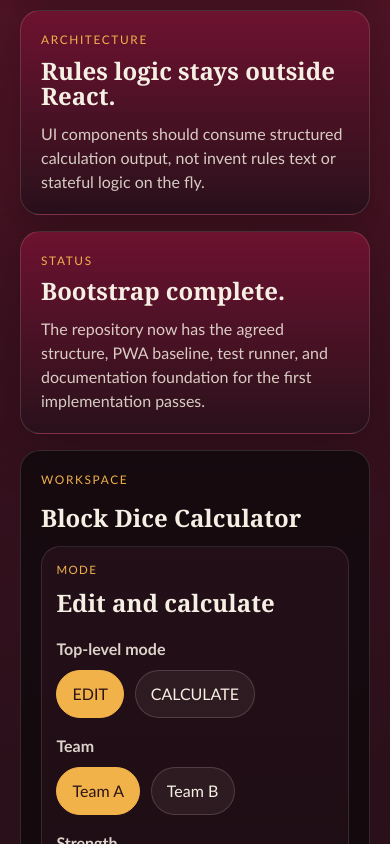
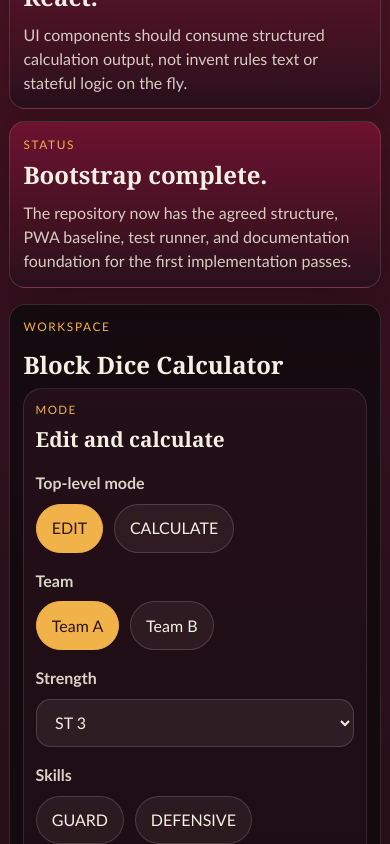
Before and after one commit to safeathomeapp/bloodbowltoolkit, a React (Vite) app: page / in a window 390 px wide. Shown: the part 840-1684 px from the top of the page. Built offline with nearby package versions, Linux system fonts and the light colour scheme.

Commit message:
fix: improve mobile board width and square cells

```diff
--- a/src/app/App.module.css
+++ b/src/app/App.module.css
@@ -108,6 +108,28 @@
   font-size: 1.5rem;
 }
 
+@media (max-width: 47.99rem) {
+  .shell {
+    padding: 0.55rem;
+  }
+
+  .hero,
+  .card,
+  .panel,
+  .workspace {
+    padding: 0.85rem;
+    border-radius: 1rem;
+  }
+
+  .grid {
+    gap: 0.75rem;
+  }
+
+  .workspaceHeader {
+    margin-bottom: 0.7rem;
+  }
+}
+
 @media (min-width: 48rem) {
   .shell {
     padding: 2rem;
--- a/src/tools/block-dice/components/BlockDiceCalculator.module.css
+++ b/src/tools/block-dice/components/BlockDiceCalculator.module.css
@@ -251,11 +251,13 @@
   display: grid;
   grid-template-columns: repeat(7, minmax(0, 1fr));
   gap: 0.45rem;
+  width: 100%;
 }
 
 .cell,
 .cellOccupied {
-  min-height: 4.5rem;
+  aspect-ratio: 1;
+  min-height: 0;
   border-radius: 0.95rem;
   padding: 0.35rem;
   background: rgba(246, 239, 228, 0.06);
@@ -452,25 +454,29 @@
 }
 
 @media (max-width: 47.99rem) {
+  .layout {
+    gap: 0.75rem;
+  }
+
   .controls,
   .boardPanel,
   .resultsPanel {
-    padding: 0.9rem;
+    padding: 0.7rem;
   }
 
   .grid {
-    gap: 0.35rem;
+    gap: 0.22rem;
   }
 
   .cell,
   .cellOccupied {
-    min-height: 4rem;
-    padding: 0.25rem;
+    padding: 0.18rem;
   }
 
   .tokenTeamA,
   .tokenTeamB {
-    padding: 0.35rem;
+    padding: 0.22rem;
+    gap: 0.04rem;
   }
 
   .tokenMeta,
@@ -478,13 +484,27 @@
   .previewBadge,
   .cellHint,
   .cellHintPrimary {
-    font-size: 0.62rem;
+    font-size: 0.56rem;
   }
 
   .cellHintStatus,
   .candidateTokenBadge,
   .legendChip {
-    font-size: 0.54rem;
+    font-size: 0.48rem;
+    padding: 0.12rem 0.28rem;
+  }
+
+  .previewBadge {
+    min-width: 2rem;
+    padding: 0.12rem 0.28rem;
+  }
+
+  .tokenRole {
+    letter-spacing: 0.05em;
+  }
+
+  .title {
+    font-size: 1.3rem;
   }
 
   .bottomSheet {
```
Also changed, not shown: 1 other file (tests, documents, lock files or other folders).
